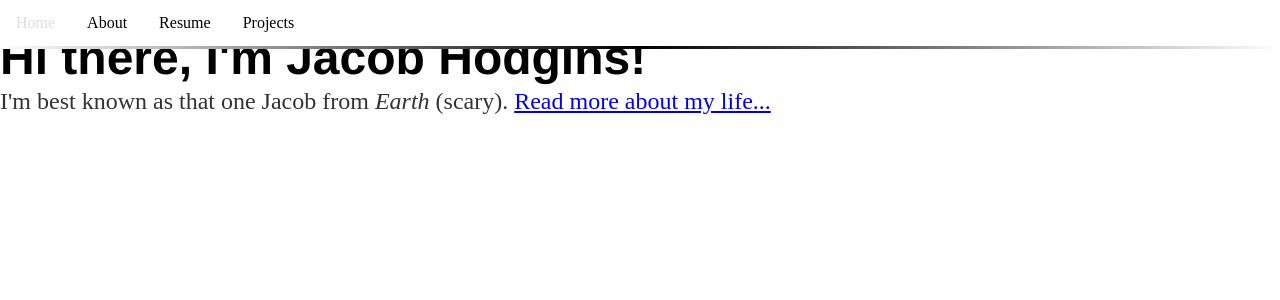
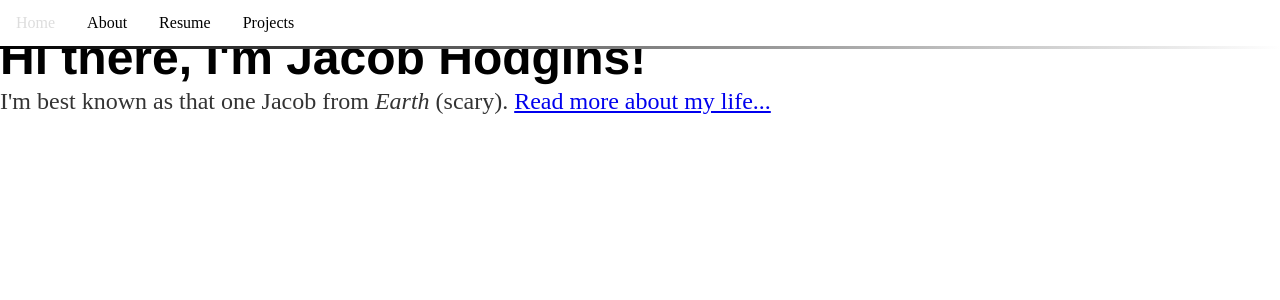
Before and after one commit to JacobHodgins/hodginsjacob, a Jekyll site: the page built from index.html, in a window 1280 px wide. Shown: the top 300 px of the page. Built offline with Jekyll 4.4.1, drawn with Linux system fonts in a browser that asks for light colours; the list of posts is cut into pages by our own code.

Commit message:
Update main.css

```diff
--- a/css/main.css
+++ b/css/main.css
@@ -9,7 +9,7 @@
   top: 0; /* Position the navbar at the top of the page */
   width: 100%; /* Full width */
   border-bottom-style: solid;
-  border-image: linear-gradient(to right, white, black, white) 1;
+  border-image: linear-gradient(to right, black, white) 1;
   float: center;
 }
 nav.navbar a {
@@ -24,8 +24,7 @@
   color: #ddd;
 }
 div.container {
-  float: left;
-  margin-top: 30px; /* Add a top margin to avoid content overlay */
+  margin: 30px auto; /* Add a top margin to avoid content overlay */
 }
 h1 {
     font-size: 3em;
```
